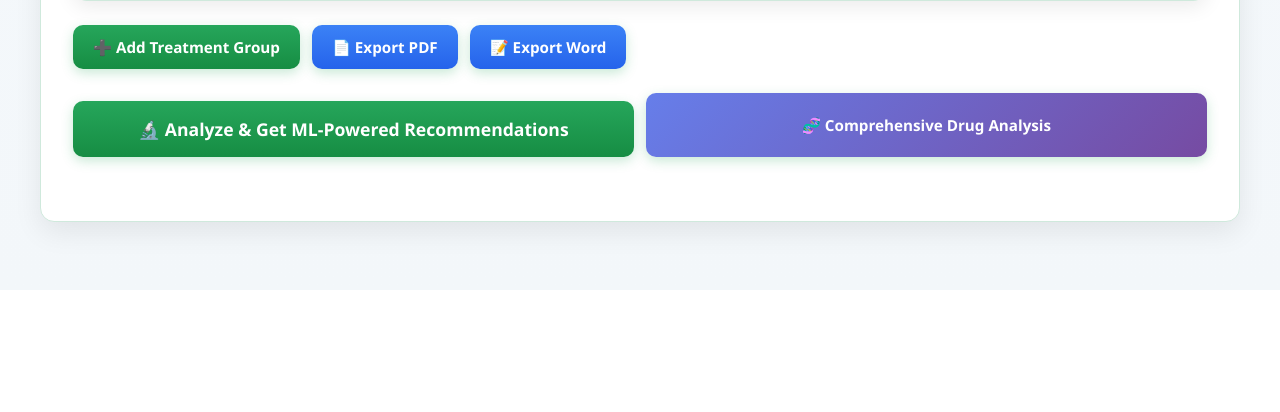
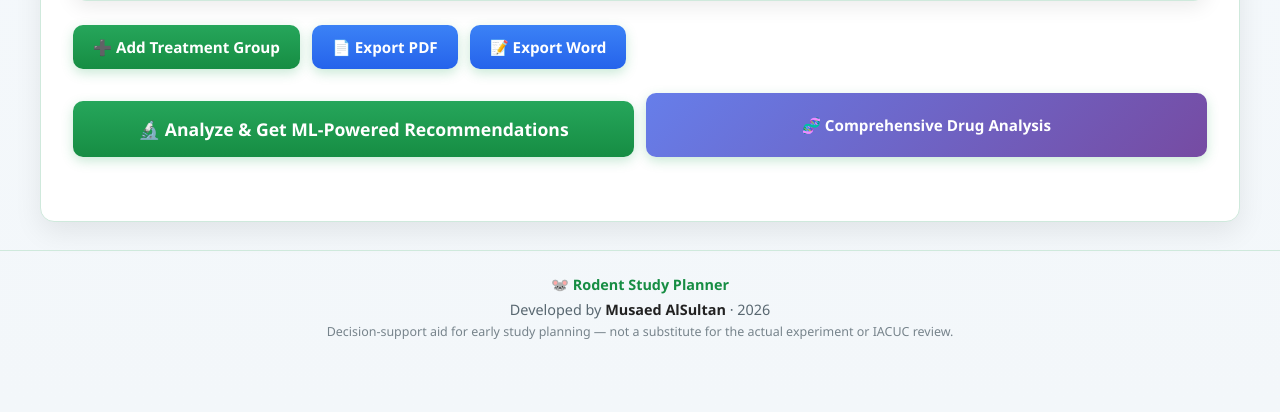
Before and after one commit to arferkaimrc-bot/rodent-study-planner, a Python web app: template templates/index.html in a window 1280 px wide. Shown: the part 1590-2002 px from the top of the page. Before the commit the page ends 1844 px from the top, so only its background shows below. Run offline with Jinja, Linux system fonts and the light colour scheme; the template is opened without the code that fills it, so the values that code supplies are empty.

Commit message:
Add attribution: Developed by Musaed AlSultan

```diff
--- a/auth.py
+++ b/auth.py
@@ -151,6 +151,9 @@ def login():
         <button type="submit">Sign in</button>
       </form>
       <p class="sub" style="margin-top:16px">Accounts are created by the administrator.</p>
+      <p class="sub" style="margin-top:20px;text-align:center;font-size:0.78rem;border-top:1px solid #e2e8f0;padding-top:14px;">
+        Developed by <strong>Musaed AlSultan</strong> · 2026
+      </p>
     """
     return _page('Sign in', body)
 
--- a/templates/index.html
+++ b/templates/index.html
@@ -836,6 +836,13 @@
         <!-- Results -->
         <div id="results-container"></div>
     </div>
+
+    <!-- Footer -->
+    <footer style="text-align:center; padding:24px 16px 32px; margin-top:24px; border-top:1px solid var(--border); color:var(--muted); font-size:0.9rem;">
+        <div style="font-weight:700; color:var(--primary-700);">🐭 Rodent Study Planner</div>
+        <div style="margin-top:6px;">Developed by <strong style="color:var(--text);">Musaed AlSultan</strong> · 2026</div>
+        <div style="margin-top:4px; font-size:0.78rem; opacity:0.8;">Decision-support aid for early study planning — not a substitute for the actual experiment or IACUC review.</div>
+    </footer>
 
     <script>
         let groupCount = 0;
```
